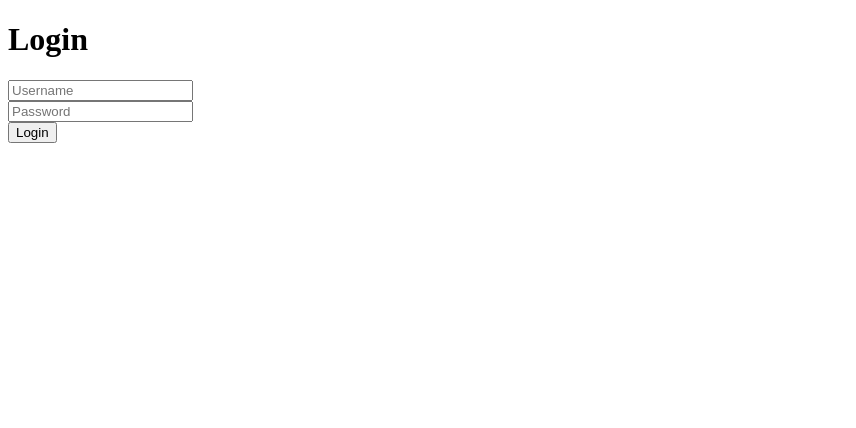
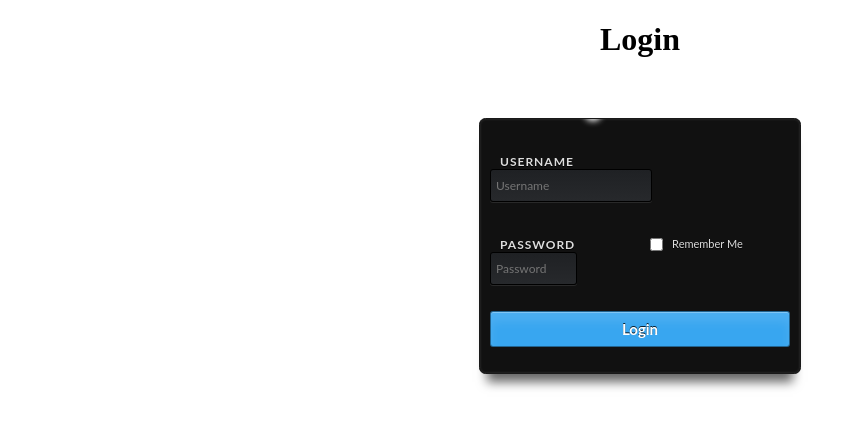
Before and after one commit to Marks92/videogamecatalog, a Django app: page /videogame/login in a window 1280 px wide. Shown: the top 428 px of the page, without its empty margins (0-856 px from the left). Run offline with Django 3.2, Linux system fonts and the light colour scheme; some libraries are stand-ins or nearby versions.

Commit message:
new commit

```diff
--- /dev/null
+++ b/static/css/login.css
@@ -0,0 +1,179 @@
+.submit {
+    text-align: center;
+}
+.submit h1:hover {
+    color: red;
+}
+.form-3 {
+    font-family: 'Ubuntu', 'Lato', sans-serif;
+    font-weight: 400;
+    /* Size and position */
+    width: 300px;
+    position: relative;
+    margin: 60px auto 30px;
+    padding: 10px;
+    overflow: hidden;
+
+    /* Styles */
+    background: #111;
+    border-radius: 0.4em;
+    border: 1px solid #191919;
+    box-shadow:
+        inset 0 0 2px 1px rgba(255,255,255,0.08),
+        0 16px 10px -8px rgba(0, 0, 0, 0.6);
+}
+.form-3 label {
+    /* Size and position */
+    width: 50%;
+    float: left;
+    padding-top: 9px;
+
+    /* Styles */
+    color: #ddd;
+    font-size: 12px;
+    text-transform: uppercase;
+    letter-spacing: 1px;
+    text-shadow: 0 1px 0 #000;
+    text-indent: 10px;
+    font-weight: 700;
+    cursor: pointer;
+}
+
+.form-3 input[type=text],
+.form-3 input[type=password] {
+    /* Size and position */
+    width: 50%;
+    float: left;
+    padding: 8px 5px;
+    margin-bottom: 10px;
+    font-size: 12px;
+
+    /* Styles */
+    background: linear-gradient(#1f2124, #27292c);
+    border: 1px solid #000;
+    box-shadow:
+        0 1px 0 rgba(255,255,255,0.1);
+    border-radius: 3px;
+
+    /* Font styles */
+    font-family: 'Ubuntu', 'Lato', sans-serif;
+    color: #fff;
+
+}
+
+.form-3 input[type=text]:hover,
+.form-3 input[type=password]:hover,
+.form-3 label:hover ~ input[type=text],
+.form-3 label:hover ~ input[type=password] {
+    background: #27292c;
+}
+
+.form-3 input[type=text]:focus,
+.form-3 input[type=password]:focus {
+    box-shadow: inset 0 0 2px #000;
+    background: #494d54;
+    border-color: #51cbee;
+    outline: none; /* Remove Chrome outline */
+}
+.form-3 p:nth-child(3),
+.form-3 p:nth-child(4) {
+    float: left;
+    width: 50%;
+}
+.form-3 label[for=remember] {
+    width: auto;
+    float: none;
+    display: inline-block;
+    text-transform: capitalize;
+    font-size: 11px;
+    font-weight: 400;
+    letter-spacing: 0px;
+    text-indent: 2px;
+}
+
+.form-3 input[type=checkbox] {
+    margin-left: 10px;
+    vertical-align: middle;
+}
+.form-3 input[type=submit] {
+    /* Width and position */
+    width: 100%;
+    padding: 8px 5px;
+
+    /* Styles */
+    border: 1px solid #0273dd; /* Fallback */
+    border: 1px solid rgba(0,0,0,0.4);
+    box-shadow:
+        inset 0 1px 0 rgba(255,255,255,0.3),
+        inset 0 10px 10px rgba(255,255,255,0.1);
+    border-radius: 3px;
+    background: #38a6f0;
+    cursor:pointer;
+
+    /* Font styles */
+    font-family: 'Ubuntu', 'Lato', sans-serif;
+    color: white;
+    font-weight: 700;
+    font-size: 15px;
+    text-shadow: 0 -1px 0 rgba(0,0,0,0.8);
+}
+
+.form-3 input[type=submit]:hover {
+    box-shadow: inset 0 1px 0 rgba(255,255,255,0.6);
+}
+
+.form-3 input[type=submit]:active {
+    background: #287db5;
+    box-shadow: inset 0 0 3px rgba(0,0,0,0.6);
+    border-color: #000; /* Fallback */
+    border-color: rgba(0,0,0,0.9);
+}
+
+.no-boxshadow .form-3 input[type=submit]:hover {
+    background: #2a92d8;
+}
+/* Gradient line */
+.form-3:after {
+    /* Size and position */
+    content: "";
+    height: 1px;
+    width: 33%;
+    position: absolute;
+    left: 20%;
+    top: 0;
+
+    /* Styles */
+    background: linear-gradient(left, transparent, #444, #b6b6b8, #444, transparent);
+}
+
+/* Small flash */
+.form-3:before {
+    /* Size and position */
+    content: "";
+    width: 8px;
+    height: 5px;
+    position: absolute;
+    left: 34%;
+    top: -7px;
+
+    /* Styles */
+    border-radius: 50%;
+    box-shadow: 0 0 6px 4px #fff;
+}
+.form-3 p:nth-child(1):before{
+    /* Size and position */
+    content: "";
+    width: 250px;
+    height: 100px;
+    position: absolute;
+    top: 0;
+    left: 45px;
+
+    /* Styles */
+    transform: rotate(75deg);
+    background: linear-gradient(50deg, rgba(255,255,255,0.15), rgba(0,0,0,0));
+    pointer-events: none;
+}
+.no-pointerevents .form-3 p:nth-child(1):before {
+    display: none;
+}
--- a/templates/authentication/login.html
+++ b/templates/authentication/login.html
@@ -1,21 +1,43 @@
 {% extends 'base.html' %}
+
+{% load static %}
+
+{% block styles %}
+        <link rel="stylesheet" href="{% static 'css/login.css' %}">
+{% endblock %}
 
 {% block content %}
 
-    <h1>Login</h1>
+    <div class="submit">
 
-    {% for message in messages %}
-        <h3 style="color: red">{{ message }}</h3>
-    {% endfor %}
+        <h1>Login</h1>
+
+        {% for message in messages %}
+            <h3 style="color: red">{{ message }}</h3>
+        {% endfor %}
+    </div>
 
 
-    <form action="{% url 'login' %}" method="POST"> {% csrf_token %}
+        <form action="{% url 'login' %}" method="POST" class="form-3"> {% csrf_token %}
 
-        <input type="text" name="username" placeholder="Username"><br>
-        <input type="password" name="password" placeholder="Password"><br>
-        <input type="submit" value="Login">
+            <p class="clearfix">
+                <label for="login">Username</label>
+                <input type="text" name="username" id="login" placeholder="Username">
+            </p>
+            <p class="clearfix">
+                <label for="password">Password</label>
+                <input type="password" name="password" id="password" placeholder="Password">
+            </p>
+            <p class="clearfix">
+                <input type="checkbox" name="remember" id="remember">
+                <label for="remember">Remember me</label>
+            </p>
+            <p class="clearfix">
+                <input type="submit" name="submit" value="Login">
+            </p>
 
-    </form>
+        </form>
+
 
 
 {% endblock content %}
--- a/templates/base.html
+++ b/templates/base.html
@@ -5,7 +5,8 @@
     <meta name="viewport" content="width=device-width, initial-scale=1.0">
     {% block styles %}
     {% endblock %}
-    {% block style %}
+    <script src="https://code.jquery.com/jquery-3.1.0.min.js"></script>
+    {% block javascript %}
     {% endblock %}
     <title>{{ Title }}</title>
 </head>
```
Also changed, not shown: static/css/Welcome.css (+36 -0 lines), static/css/index.css (added, +11 -0 lines), static/css/register.css (added, +8 -0 lines), static/javascript/Welcome.js (added, +15 -0 lines), templates/Welcome.html (+28 -8 lines), templates/index.html (+19 -6 lines), templates/register.html (+17 -8 lines), templates/user_form.html (+6 -1 lines), templates/view_users.html (+8 -1 lines), db.sqlite3, videogame/models.py (line endings or trailing spaces).
